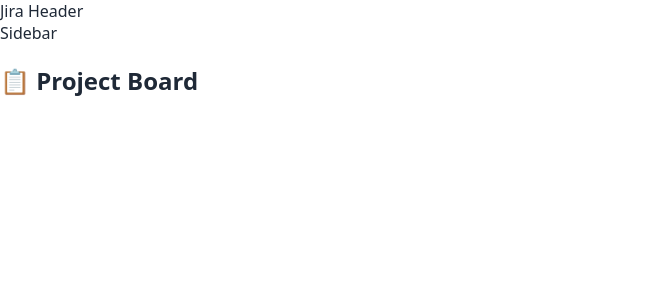
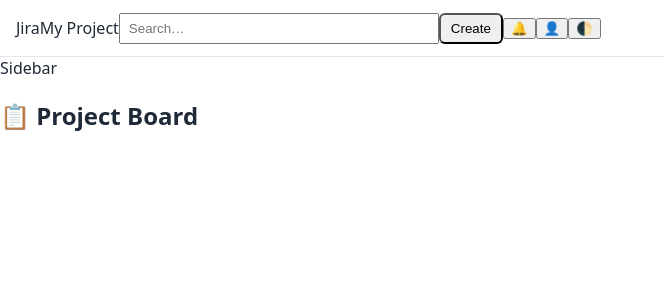
Before and after one commit to nikhilshakohi/jira-frontend, a React (Vite) app: page / in a window 1280 px wide. Shown: the top 300 px of the page, without its empty margins (0-664 px from the left). Built offline with nearby package versions, Linux system fonts and the light colour scheme.

Commit message:
Header changes

```diff
--- a/src/app/AppLayout.tsx
+++ b/src/app/AppLayout.tsx
@@ -1,10 +1,11 @@
 import { Outlet } from "react-router-dom";
+import Header from "../components/header/Header";
 
 export default function AppLayout() {
   return (
     <div className="app-layout">
       {/* Header */}
-      <header>Jira Header</header>
+      <Header />
 
       <div className="app-body">
         {/* Sidebar */}
--- /dev/null
+++ b/src/components/header/Header.tsx
@@ -0,0 +1,29 @@
+import "./Header.css";
+
+export default function Header() {
+  const toggleTheme = () => {
+    const root = document.documentElement;
+    const isDark = root.getAttribute("data-theme") === "dark";
+    root.setAttribute("data-theme", isDark ? "light" : "dark");
+  };
+
+  return (
+    <header className="app-header">
+      <div className="header-left">
+        <span className="logo">Jira</span>
+        <span className="project">My Project</span>
+      </div>
+
+      <div className="header-center">
+        <input className="search" placeholder="Search…" />
+      </div>
+
+      <div className="header-right">
+        <button className="btn">Create</button>
+        <button className="icon">🔔</button>
+        <button className="icon">👤</button>
+        <button className="icon" onClick={toggleTheme}>🌓</button>
+      </div>
+    </header>
+  );
+}
--- /dev/null
+++ b/src/components/header/header.css
@@ -0,0 +1,17 @@
+.app-header {
+    height: 56px;
+    display: flex;
+    align-items: center;
+    padding: 0 16px;
+    border-bottom: 1px solid #e5e7eb;
+  }
+
+  .search {
+    width: 300px;
+    padding: 6px 8px;
+  }
+
+  .btn {
+    padding: 6px 10px;
+    border-radius: 6px;
+  }
```
